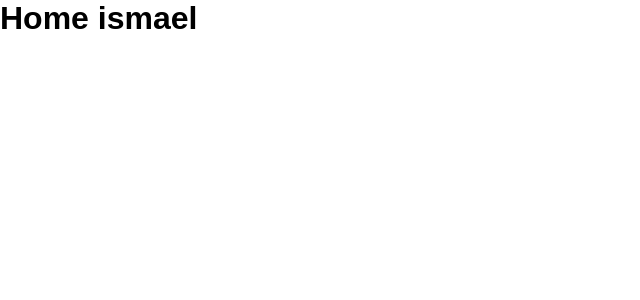
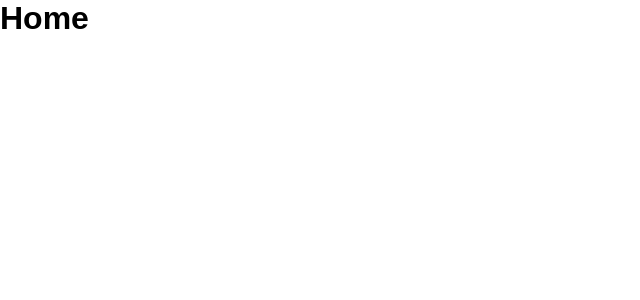
Before and after one commit to VictorHarri-Chal/AREA, a React (Create React App) app in the folder clientWeb/: page / in a window 1280 px wide. Shown: the top 300 px of the page, without its empty margins (0-640 px from the left). Built offline with nearby package versions, Linux system fonts and the light colour scheme.

Commit message:
Update index.js

```diff
--- a/clientWeb/src/pages/index.js
+++ b/clientWeb/src/pages/index.js
@@ -3,7 +3,7 @@ import React from 'react'
 const Home = () => {
     return (
         <>
-            <h1>Home ismael</h1>
+            <h1>Home</h1>
         </>
     )
 }
```
